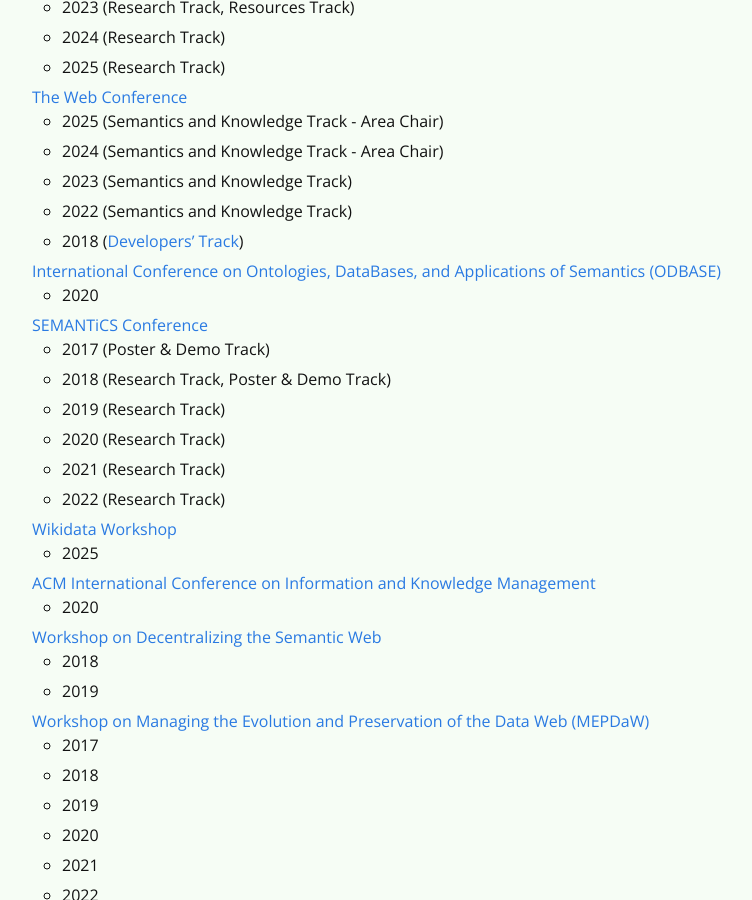
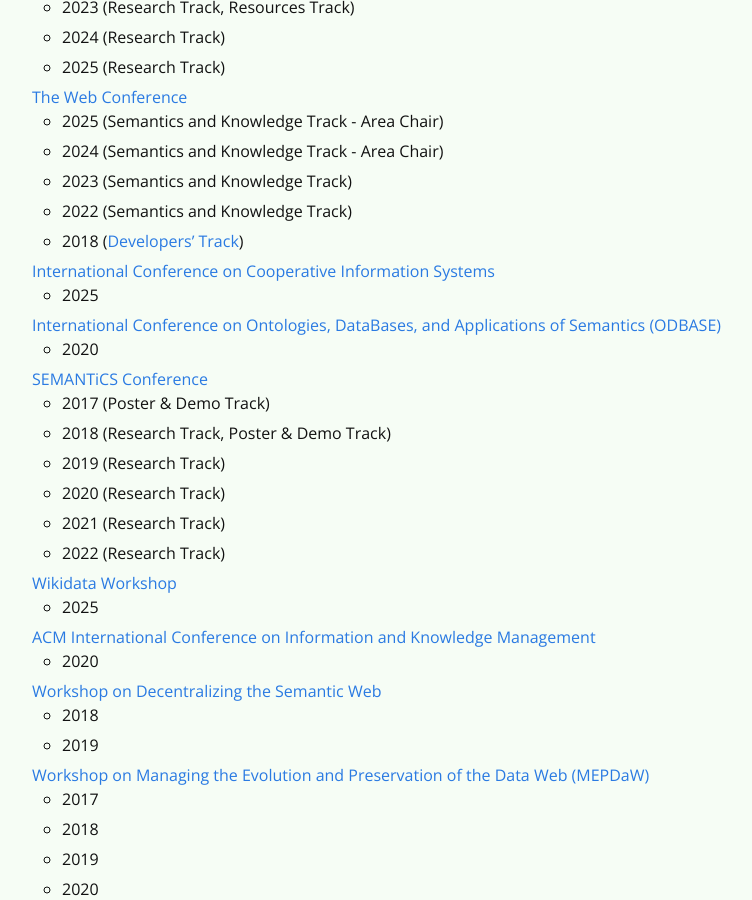
Before and after one commit to rubensworks/rubensworks.net, a Jekyll site: the page built from cv.md, in a window 1280 px wide and 900 px high, scrolled down 6754 px. Shown: the whole window, without its empty margins (268-1020 px from the left). Built offline with Jekyll 4.4.1, drawn with Linux system fonts in a browser that asks for light colours; some web fonts are replaced.

Commit message:
Add CoopIS cv.md

```diff
--- a/cv.md
+++ b/cv.md
@@ -450,6 +450,8 @@
     * 2023 (Semantics and Knowledge Track)
     * 2022 (Semantics and Knowledge Track)
     * 2018 ([Developers' Track](https://www2018.thewebconf.org/program/developers-track/))
+* [International Conference on Cooperative Information Systems](https://coopis.scitevents.org/Home.aspx)
+    * 2025
 * [International Conference on Ontologies, DataBases, and Applications of Semantics (ODBASE)](http://www.otmconferences.org/index.php/conferences/odbase-2020)
     * 2020
 * [SEMANTiCS Conference](https://semantics.cc/)
```
